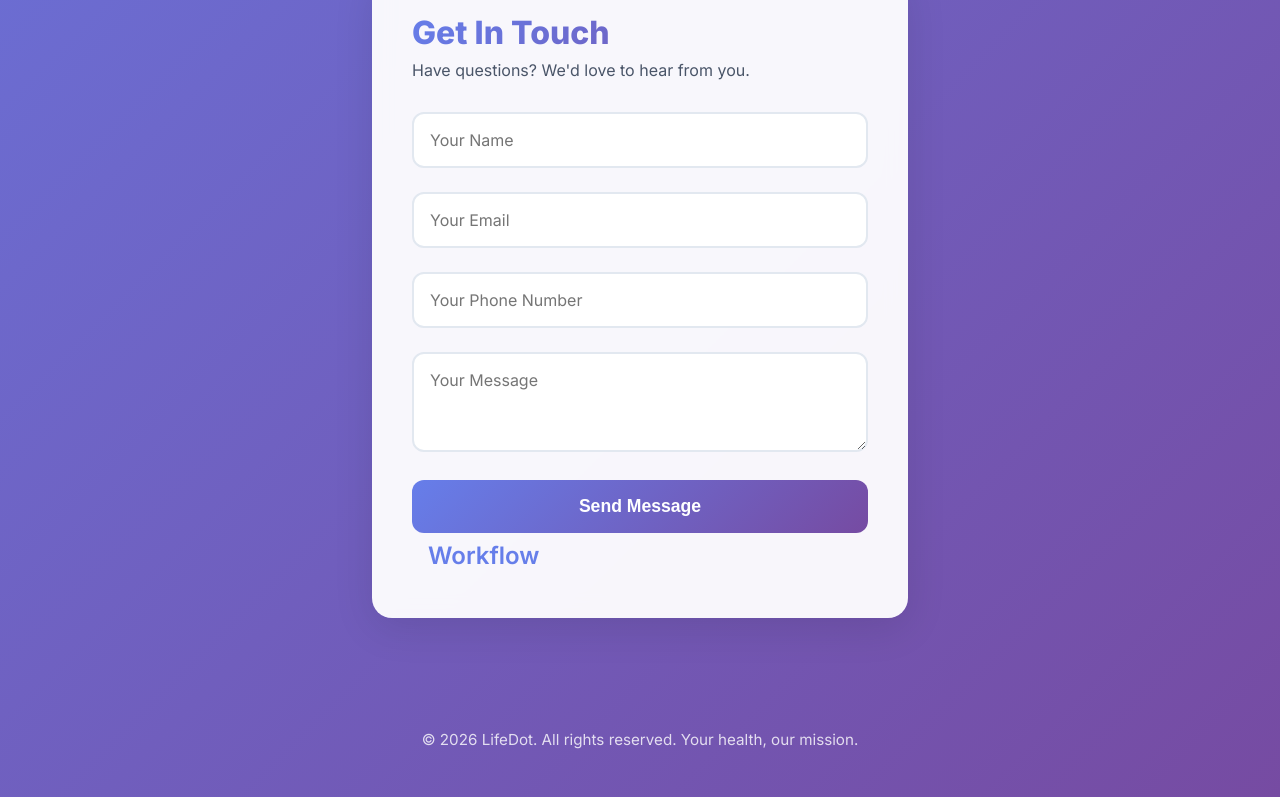
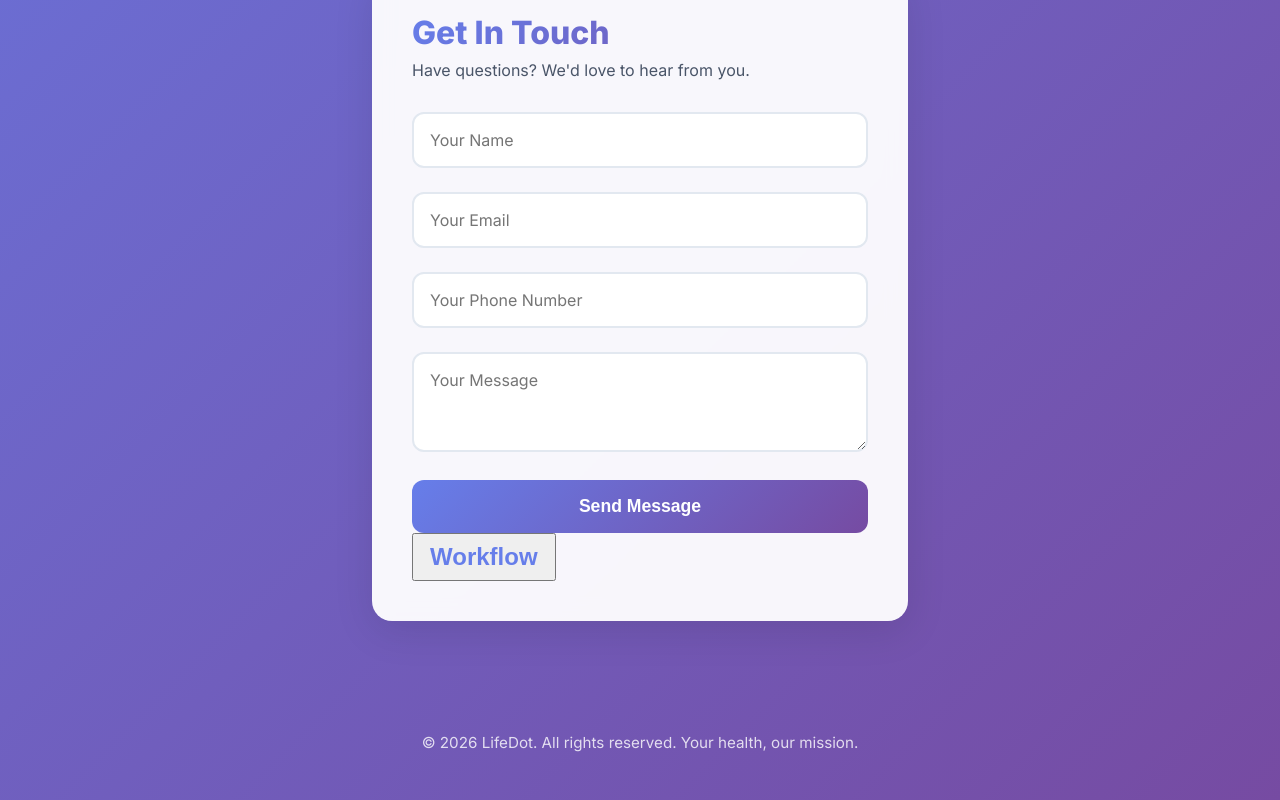
Before and after one commit to AnirbanSarkar225/LifeDot, a plain HTML site: page frontend/LifeDot02/index.html in a window 1280 px wide. Shown: the part 1078-1878 px from the top of the page. Drawn offline with Linux system fonts and the light colour scheme.

Commit message:
Update index.html

```diff
--- a/frontend/LifeDot02/index.html
+++ b/frontend/LifeDot02/index.html
@@ -422,7 +422,7 @@
         <textarea placeholder="Your Message" id="contactMessage" required></textarea>
       </div>
       <button class="btn-submit" onclick="handleContact()">Send Message</button>
-      <a href="flowchart.html" class="btn btn-secondary" style="font-size: 1.5rem; padding: 0.5rem 1rem;" title="View Flowcharts">Workflow</a>
+      <button><a href="flowchart.html" class="btn btn-secondary" style="font-size: 1.5rem; padding: 0.5rem 1rem;" title="View Flowcharts">Workflow</a></button>
     </div>
   </section>
 
```
